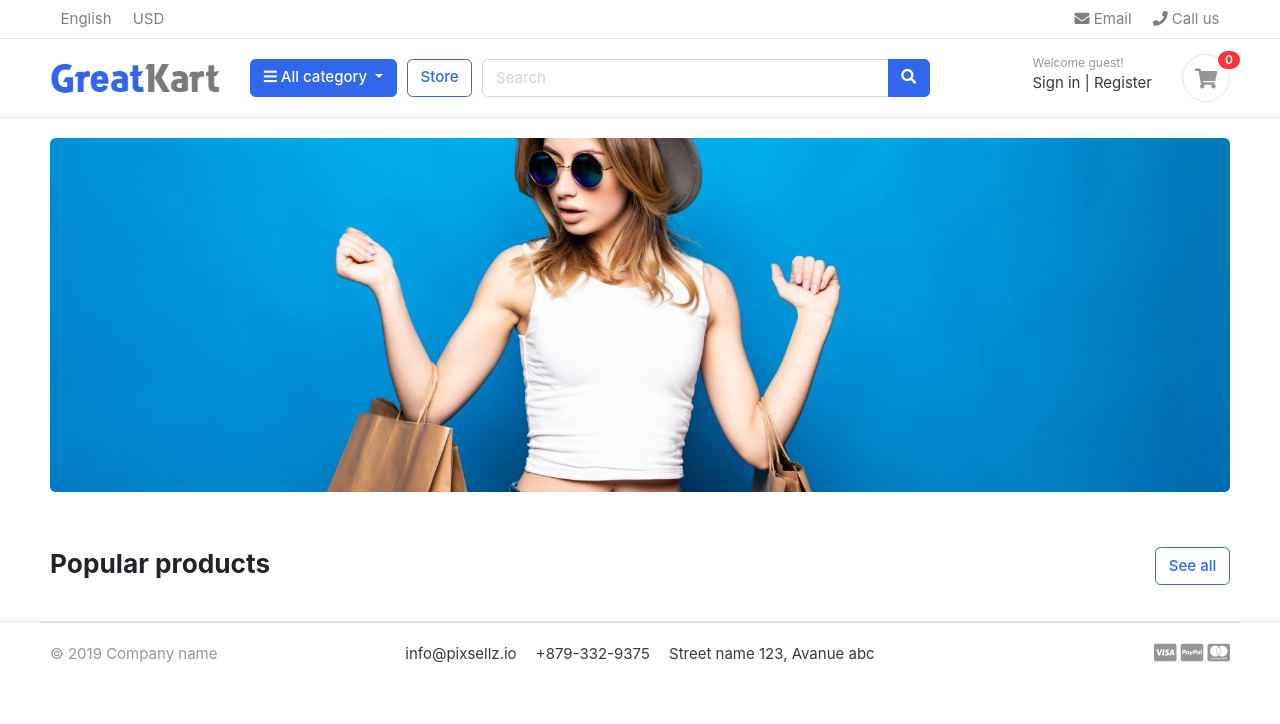
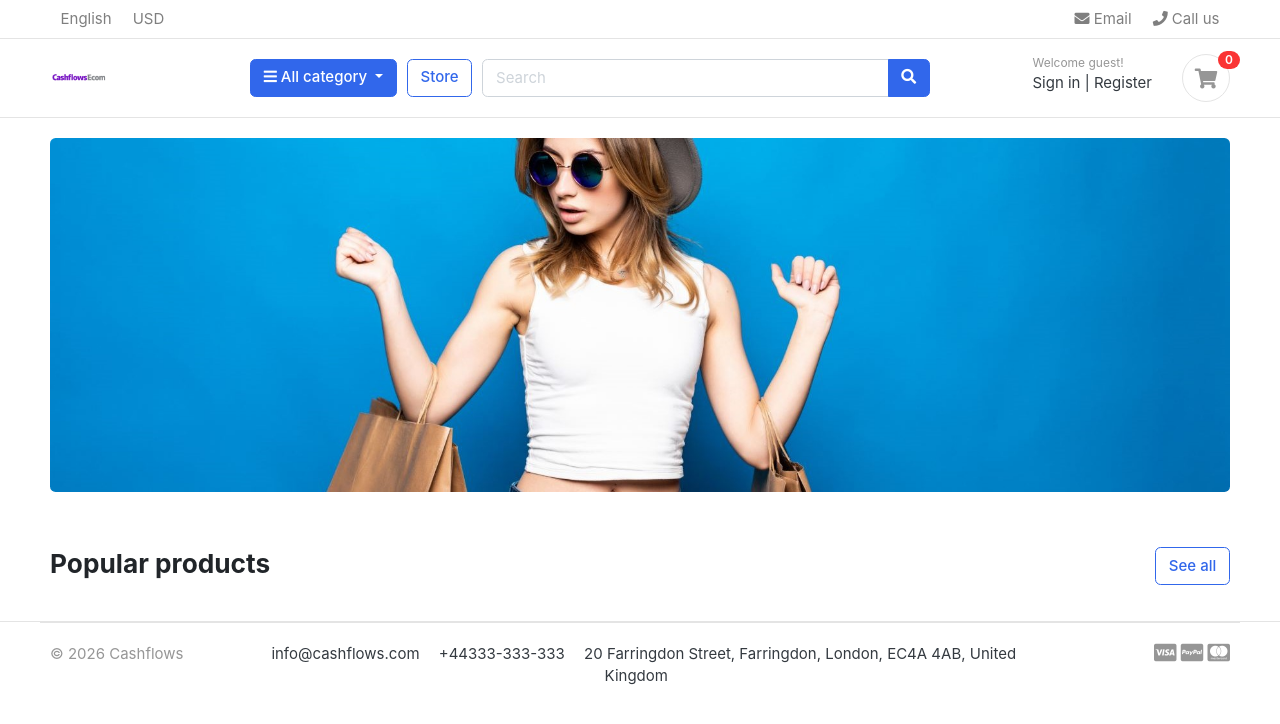
Before and after one commit to Jayklef/my-ecom, a Django app: page / in a window 1280 px wide. Shown: the top 724 px of the page. Run offline with Django 5.2, Linux system fonts and the light colour scheme; data that the repository does not hold is empty; some libraries are stand-ins or nearby versions; some web fonts are replaced.

Commit message:
Cashflows logo and footer refinement

```diff
--- a/templates/base.html
+++ b/templates/base.html
@@ -7,7 +7,7 @@
 <meta http-equiv="cache-control" content="max-age=604800" />
 <meta name="viewport" content="width=device-width, initial-scale=1, shrink-to-fit=no">
 
-<title>GreatKart | One of the Biggest Online Shopping Platform</title>
+<title>CashflowsEcom | One of the Biggest Online Shopping Platform</title>
 
 <link href="{% static 'images/favicon.ico' %}" rel="shortcut icon" type="image/x-icon">
 
--- a/templates/uniform/footer.html
+++ b/templates/uniform/footer.html
@@ -4,12 +4,12 @@
 	<div class="container">
 		<section class="footer-bottom border-top row">
 			<div class="col-md-2">
-				<p class="text-muted"> &copy 2019 Company name </p>
+				<p class="text-muted"> &copy 2026 Cashflows </p>
 			</div>
 			<div class="col-md-8 text-md-center">
-				<span  class="px-2">info@pixsellz.io</span>
-				<span  class="px-2">+879-332-9375</span>
-				<span  class="px-2">Street name 123, Avanue abc</span>
+				<span  class="px-2">info@cashflows.com</span>
+				<span  class="px-2">+44333-333-333</span>
+				<span  class="px-2">20 Farringdon Street, Farringdon, London, EC4A 4AB, United Kingdom</span>
 			</div>
 			<div class="col-md-2 text-md-right text-muted">
 				<i class="fab fa-lg fa-cc-visa"></i>
--- a/templates/uniform/navbar.html
+++ b/templates/uniform/navbar.html
@@ -30,7 +30,8 @@
     <div class="row align-items-center">
         <div class="col-lg-2 col-md-3 col-6">
             <a href="{% url 'home' %}" class="brand-wrap">
-                <img class="logo" src="{% static './images/logo.png' %}">
+              <!-- <img class="logo" src="{% static './images/logo.png' %}">-->
+                <img class="logo" src="{% static './images/cashflows1.png' %}">
             </a> <!-- brand-wrap.// -->
         </div>
         <div class="col-lg col-sm col-md col-6 flex-grow-0">
```
Also changed, not shown: myecom/static/images/cashflows1.png (added), myecom/static/images/logo.png (deleted).
